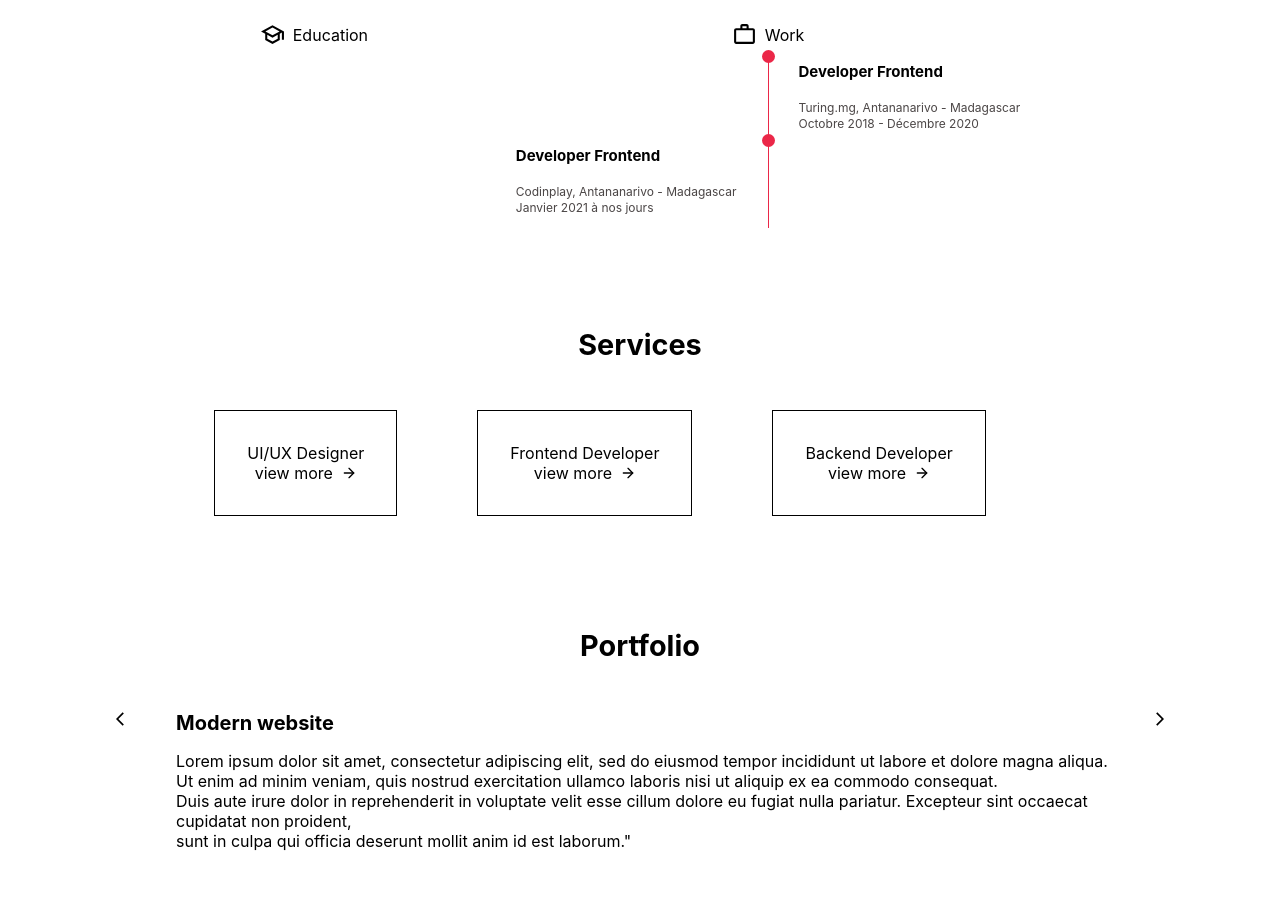
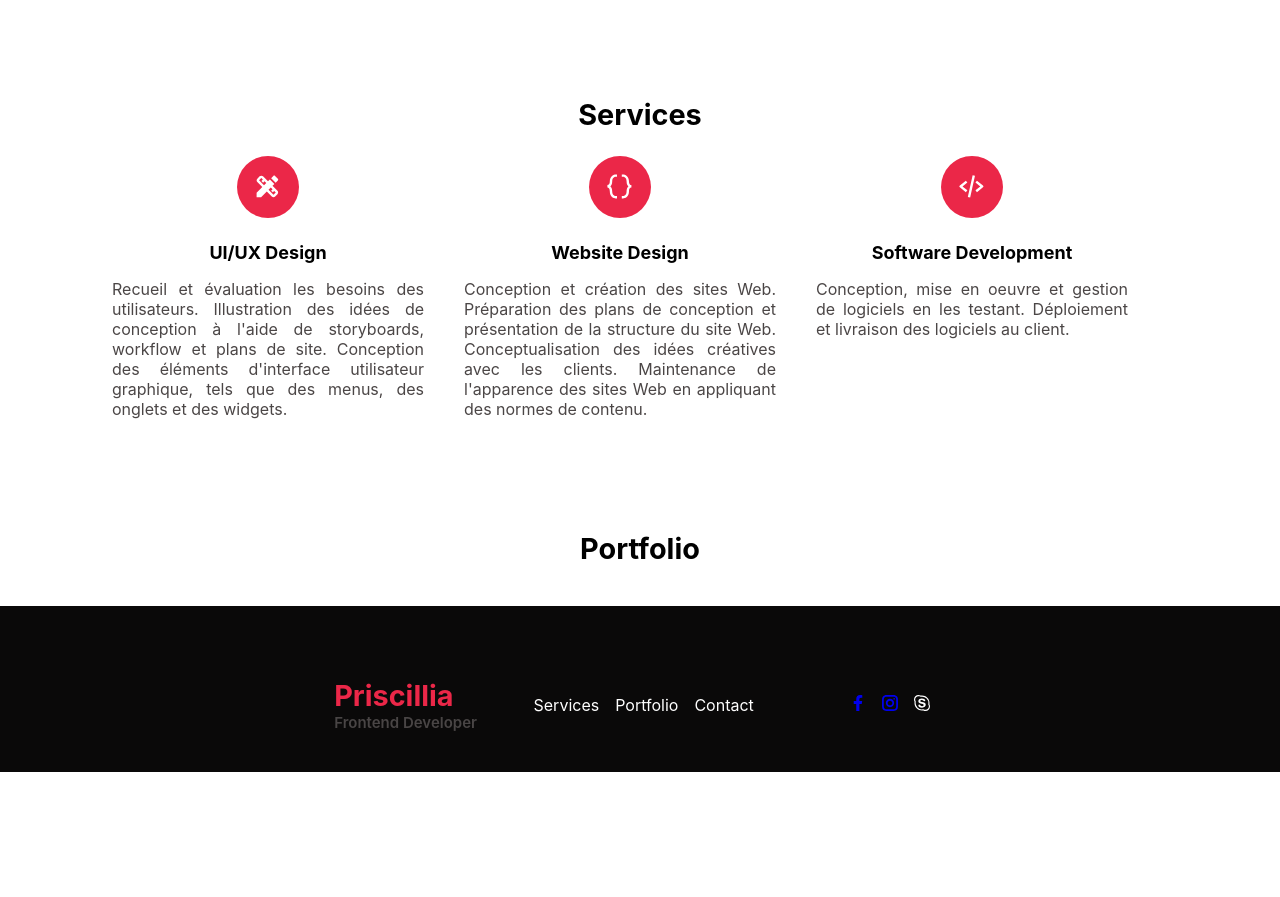
Before and after one commit to chrysellia/portfolio-chrysellia, a React (Create React App) app in the folder myportfolio/: page / in a window 1280 px wide. Shown: the part 1872-2769 px from the top of the page. After the commit the page ends 2644 px from the top, so only its background shows below. Built offline with nearby package versions, Linux system fonts and the light colour scheme.

Commit message:
Services component updated

```diff
--- a/myportfolio/src/App.js
+++ b/myportfolio/src/App.js
@@ -6,7 +6,7 @@ import Skills from './pages/components/Skills/Skills.component'
 import Qualifications from './pages/components/Qualifications/Qualifications.component'
 import Services from './pages/components/Services/Services.component'
 import Portfolio from './pages/components/Portfolio/Portfolio.component'
-import Contact from './pages/components/Contact/Contact.component'
+// import Contact from './pages/components/Contact/Contact.component'
 import Footer from './pages/components/Footer/Footer.component'
 
 const Home = () => {
@@ -19,7 +19,7 @@ const Home = () => {
       <Qualifications/>
       <Services/>
       <Portfolio/>
-      <Contact/>
+      {/* <Contact/> */}
       <Footer/>
     </div>
   )
--- a/myportfolio/src/pages/components/Header/Header.component.js
+++ b/myportfolio/src/pages/components/Header/Header.component.js
@@ -26,7 +26,7 @@ const Header = () => {
             <div className="header-content">
                 <div className="content-wrapper">
                     <div className="header-title">Bonjour, je suis <span style={{color:'rgb(235, 39, 72)'}}>Priscillia</span></div>
-                    <div className="header-subtitle">Frontend developer, Product Owner</div>
+                    <div className="header-subtitle">Frontend developer</div>
                     <div className="header-description">
                         <p>
                         Lorem ipsum dolor sit amet, consectetur adipiscing elit, sed do eiusmod temport.<br/>
@@ -36,11 +36,11 @@ const Header = () => {
                         </p>
                     </div>
                 </div>
-                <div className="header-button">
+                {/* <div className="header-button">
                     <div className="contact-wrapper">
                         <button className="contact-button">Contactez-moi <FiSend style={{marginLeft: '0.5rem'}}/></button>
                     </div>
-                </div>
+                </div> */}
             </div>
             {/* <div className="header-image">
                 <img src="images/profil.jpg"/>
--- a/myportfolio/src/pages/components/Navbar/Navbar.component.js
+++ b/myportfolio/src/pages/components/Navbar/Navbar.component.js
@@ -11,7 +11,7 @@ const Navbar = () => {
                 <div className="menu-item">A propos</div>
                 <div className="menu-item">Compétences</div>
                 <div className="menu-item">Portfolio</div>
-                <div className="menu-item">Contact</div>
+                {/* <div className="menu-item">Contact</div> */}
             </div>
         </div>
     </div>
--- a/myportfolio/src/pages/components/Portfolio/Portfolio.component.js
+++ b/myportfolio/src/pages/components/Portfolio/Portfolio.component.js
@@ -1,34 +1,12 @@
 import React from 'react'
 import './Portfolio.style.scss'
-import { FiArrowRight } from 'react-icons/fi'
-import { MdOutlineArrowBackIosNew, MdOutlineArrowForwardIos } from 'react-icons/md'
 
 const Portfolio = () => {
   return (
     <div className="portfolio-component">
         <div className="portfolio-wrapper">
             <div className="portfolio-title">Portfolio</div>
-            <div className="portfolio-content">
-                <div className="arrow-icon"><MdOutlineArrowBackIosNew/></div>
-                {/* <div className="portfolio-image">
-                    <img src="images/portfolio.jpg"/>
-                </div> */}
-                <div className="description-wrapper">
-                    <div className="portfolio-description">
-                        <div className="description-title">Modern website</div>
-                        <p>
-                        Lorem ipsum dolor sit amet, consectetur adipiscing elit, sed do eiusmod tempor incididunt ut labore et dolore magna aliqua. <br/>
-                        Ut enim ad minim veniam, quis nostrud exercitation ullamco laboris nisi ut aliquip ex ea commodo consequat. <br/>
-                        Duis aute irure dolor in reprehenderit in voluptate velit esse cillum dolore eu fugiat nulla pariatur. Excepteur sint occaecat cupidatat non proident,<br/>
-                        sunt in culpa qui officia deserunt mollit anim id est laborum."
-                        </p>
-                    </div>
-                    <div className="demo-wrapper">
-                        <button className="demo-button">Démo <FiArrowRight style={{marginLeft: '0.5rem'}}/></button>
-                    </div>
-                </div>
-                <div className="arrow-icon"><MdOutlineArrowForwardIos/></div>
-            </div>
+
         </div>
     </div>
   )
--- a/myportfolio/src/pages/components/Qualifications/Qualifications.component.js
+++ b/myportfolio/src/pages/components/Qualifications/Qualifications.component.js
@@ -16,7 +16,7 @@ const Qualifications = () => {
                 </div>
                 <div>
                   <div className="work"><MdWorkOutline className="work-icon" style={{marginRight:'0.5rem'}}/>Work </div>
-                  <Work/>
+                  {/* <Work/> */}
                 </div>
             </div>
         </div>
--- a/myportfolio/src/pages/components/Services/Services.component.js
+++ b/myportfolio/src/pages/components/Services/Services.component.js
@@ -1,31 +1,58 @@
 import React from 'react'
 import './Services.style.scss'
-import { FiArrowRight } from 'react-icons/fi'
+import { MdDesignServices } from 'react-icons/md'
+import { BiCodeCurly, BiCodeAlt } from 'react-icons/bi'
 
 const Services = () => {
   return (
-    <div className="services-component">
-        <div className="services-wrapper">
-            <div className="services-title">Services</div>
-            <div className="services-card">
+    <div className="service-component">
+        <div className="service-wrapper">
+            <div className="service-title">Services</div>
+            <div className="service-card">
                 <div className="card-wrapper">
-                    <div className="card-type">
-                        <div className="card-title">UI/UX Designer</div>
-                        <div className="card-link">view more <FiArrowRight style={{marginLeft: '0.5rem'}}/></div>
+                    <div className="card-icon">
+                        <div className="icon-wrapper"><MdDesignServices/></div>
+                    </div>
+                    <div className="card-content">
+                        <div className="card-title">UI/UX Design</div>
+                        <div className="card-description">
+                            <p>
+                                Recueil et évaluation les besoins des utilisateurs.
+                                Illustration des idées de conception à l'aide de storyboards, workflow et plans de site. Conception des éléments d'interface utilisateur
+                                graphique, tels que des menus, des onglets et des widgets.
+                            </p>
+                        </div>
                     </div>
                 </div>
 
                 <div className="card-wrapper">
-                    <div className="card-type">
-                        <div className="card-title">Frontend Developer</div>
-                        <div className="card-link">view more <FiArrowRight style={{marginLeft: '0.5rem'}}/></div>
+                    <div className="card-icon">
+                        <div className="icon-wrapper"><BiCodeCurly/></div>
+                    </div>
+                    <div className="card-content">
+                        <div className="card-title">Website Design</div>
+                        <div className="card-description">
+                            <p>
+                                Conception et création des sites Web.
+                                Préparation des plans de conception et présentation de la structure du site Web.
+                                Conceptualisation des idées créatives avec les clients. Maintenance de l'apparence des sites Web en appliquant des normes de contenu.
+                            </p>
+                        </div>
                     </div>
                 </div>
 
                 <div className="card-wrapper">
-                    <div className="card-type">
-                        <div className="card-title">Backend Developer</div>
-                        <div className="card-link">view more <FiArrowRight style={{marginLeft: '0.5rem'}}/></div>
+                    <div className="card-icon">
+                        <div className="icon-wrapper"><BiCodeAlt/></div>
+                    </div>
+                    <div className="card-content">
+                        <div className="card-title">Software Development</div>
+                        <div className="card-description">
+                            <p>
+                                Conception, mise en oeuvre et gestion de logiciels en les testant.
+                                Déploiement et livraison des logiciels au client.
+                            </p>
+                        </div>
                     </div>
                 </div>
             </div>
--- a/myportfolio/src/pages/components/Services/Services.style.scss
+++ b/myportfolio/src/pages/components/Services/Services.style.scss
@@ -1,31 +1,52 @@
-.services-component {
-    padding: 2.5rem 7rem;
+.service-component {
+    padding: 1.5rem 7rem;
 
-    .services-wrapper {
+    .service-wrapper {
         padding-top: 2rem;
 
-        .services-title {
+        .service-title {
             text-align: center;
             font-weight: bold;
             font-size: 1.8rem;
         }
 
-        .services-card {
-            padding-top: 3rem;
+        .service-card {
+            padding-top: 1.5rem;
             display: flex;
-            align-items: center;
-            justify-content: center;
 
             .card-wrapper {
-                margin-right: 5rem;
-                text-align: center;
-                border: 1px solid black;
-                padding: 2rem 2rem;
+                width: 33%;
+                margin-right: 2.5rem;
 
-                .card-link {
+                .card-icon {
                     display: flex;
-                    align-items: center;
                     justify-content: center;
+
+                    .icon-wrapper {
+                        color: white;
+                        font-size: 1.8rem;
+                        border-radius: 50%;
+                        background-color: rgb(235, 39, 72);
+                        width: 30px;
+                        height: 30px;
+                        padding: 1rem 1rem;
+                        top: 40rem;
+                    }
+                }
+
+                .card-content {
+                    padding-top: 1.5rem;
+
+                    .card-title {
+                        text-align: center;
+                        font-size: 18px;
+                        font-weight: bold;
+                    }
+
+                    .card-description {
+                        color: rgb(75, 70, 70);
+                        text-align: justify;
+                    }
                 }
             }
         }
--- a/myportfolio/src/pages/components/Skills/Skills.style.scss
+++ b/myportfolio/src/pages/components/Skills/Skills.style.scss
@@ -61,7 +61,7 @@
 
                             .skills-percentage {
                                 display: block;
-                                background-color: purple;
+                                background-color: rgb(235, 39, 72);
                             }
 
                             .skills-html {
@@ -124,7 +124,7 @@
 
                             .skills-percentage {
                                 display: block;
-                                background-color: purple;
+                                background-color: rgb(235, 39, 72);
                             }
 
                             .skills-figma {
@@ -183,7 +183,7 @@
 
                             .skills-percentage {
                                 display: block;
-                                background-color: purple;
+                                background-color: rgb(235, 39, 72);
                             }
 
                             .skills-php {
```
